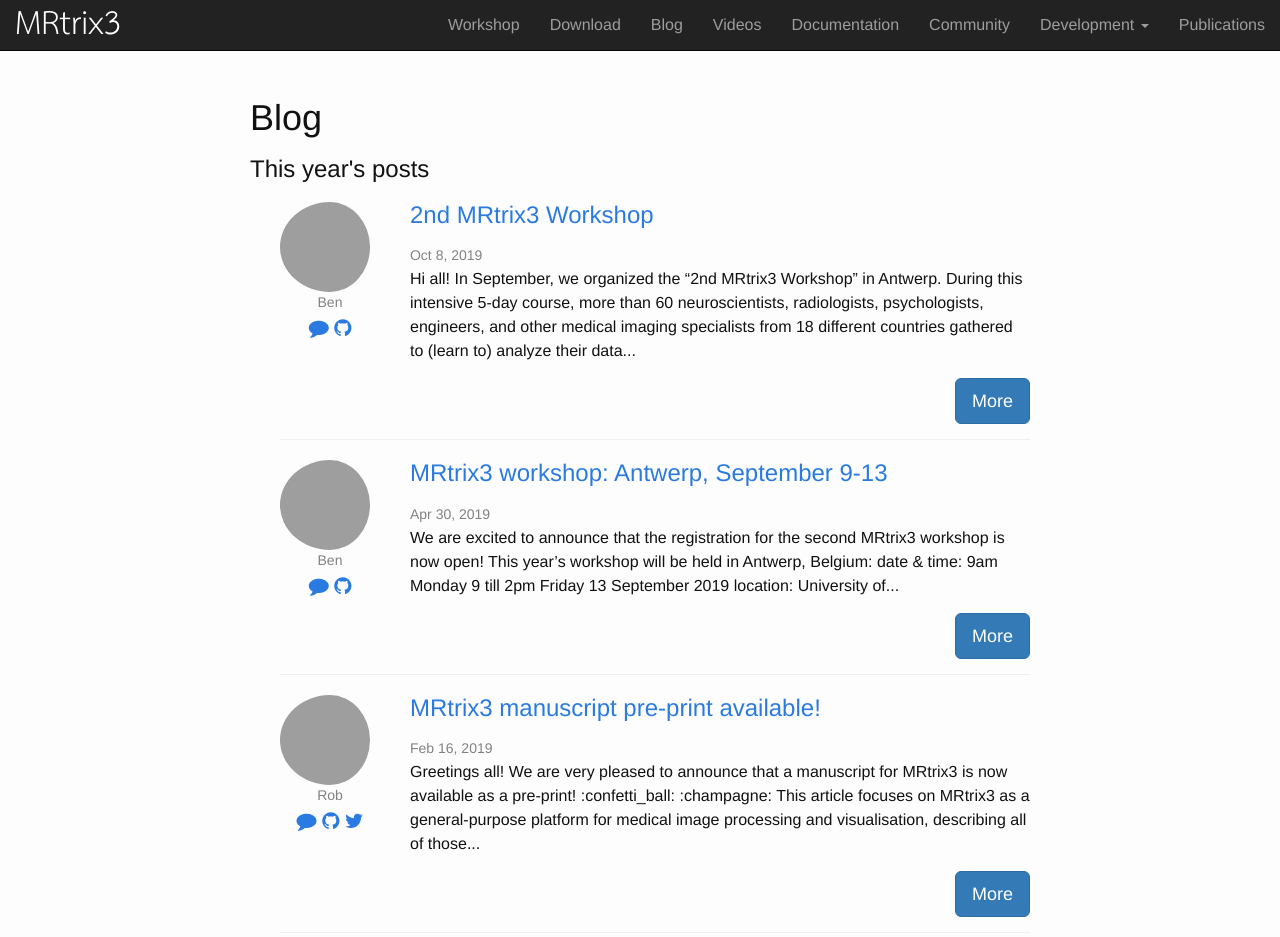
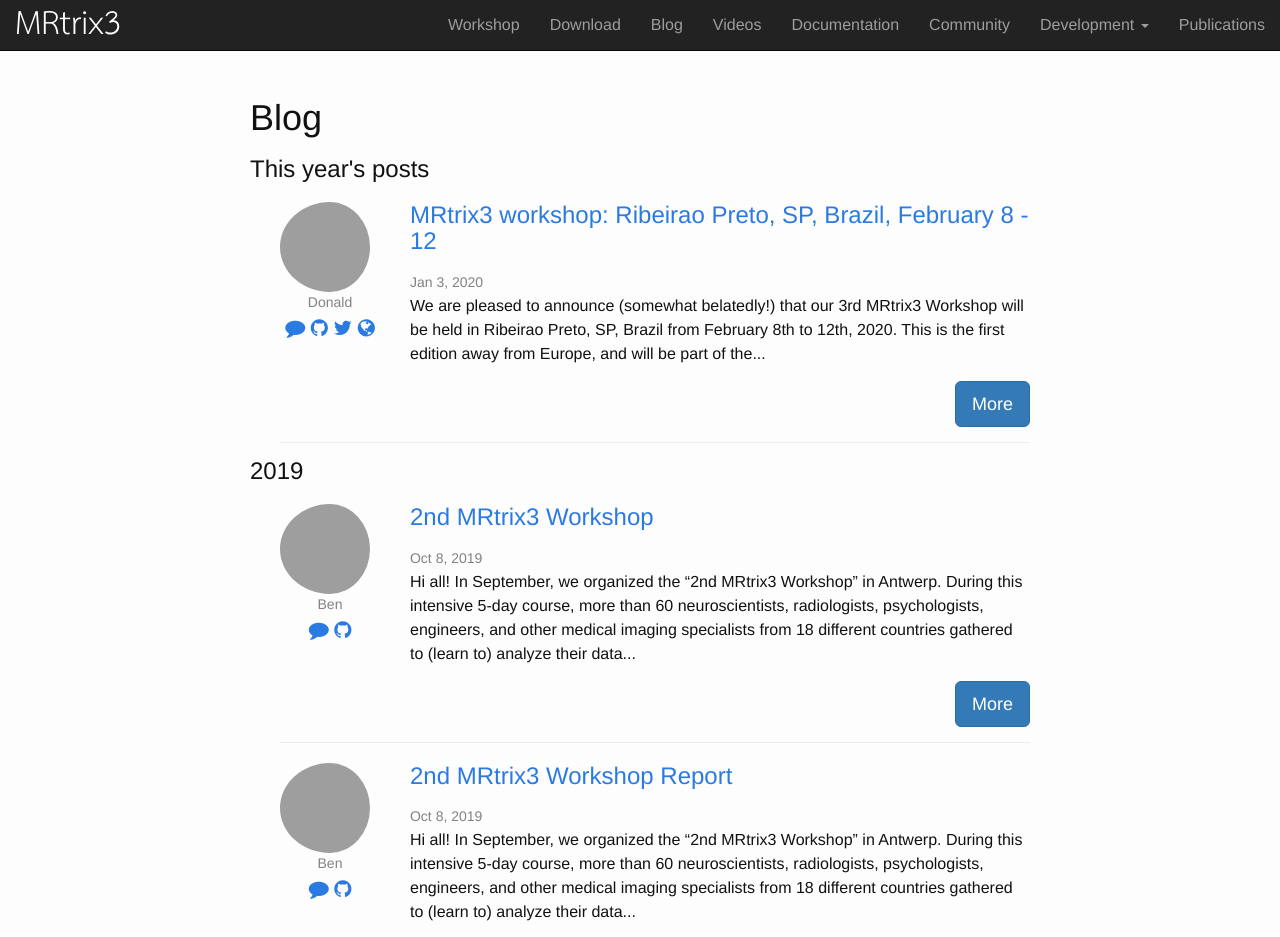
Before and after one commit to MRtrix3/MRtrix3.github.io, a Jekyll site: the page built from blog.html, in a window 1280 px wide and 1400 px high. Shown: the top 937 px of the window. Built offline with Jekyll 4.4.1, drawn with Linux system fonts in a browser that asks for light colours; nearby versions of some CDN libraries; grey boxes are pictures that could not be loaded.

Commit message:
Automatic update of blog from community forum announcements

```diff
--- a/_data/frontpage/contributors.json
+++ b/_data/frontpage/contributors.json
@@ -1,7 +1,7 @@
 [
   {
     "avatar_url": "https://avatars3.githubusercontent.com/u/3221000?v=4",
-    "contributions": 2384,
+    "contributions": 2385,
     "events_url": "https://api.github.com/users/jdtournier/events{/privacy}",
     "followers_url": "https://api.github.com/users/jdtournier/followers",
     "following_url": "https://api.github.com/users/jdtournier/following{/other_user}",
@@ -64,7 +64,7 @@
   },
   {
     "avatar_url": "https://avatars1.githubusercontent.com/u/10046944?v=4",
-    "contributions": 719,
+    "contributions": 720,
     "events_url": "https://api.github.com/users/maxpietsch/events{/privacy}",
     "followers_url": "https://api.github.com/users/maxpietsch/followers",
     "following_url": "https://api.github.com/users/maxpietsch/following{/other_user}",
@@ -449,7 +449,7 @@
     "starred_url": "https://api.github.com/users/jelleveraart/starred{/owner}{/repo}",
     "subscriptions_url": "https://api.github.com/users/jelleveraart/subscriptions",
     "type": "User",
-    "updated_at": "2019-12-02T20:26:42Z",
+    "updated_at": "2019-12-30T19:23:35Z",
     "url": "https://api.github.com/users/jelleveraart"
   },
   {
--- /dev/null
+++ b/_posts/2019/10/2019-10-08-2nd-mrtrix3-workshop-report.md
@@ -0,0 +1,23 @@
+---
+layout: post
+title: '2nd MRtrix3 Workshop Report'
+author: 'bjeurissen'
+date: 2019-10-08 10:01:04
+categories:
+discourse_id: 3052
+summary: posted by Ben Jeurissen on Oct 08, 2019
+---
+Hi all!
+
+In September, we organized the “2nd MRtrix3 Workshop” in Antwerp. During this intensive 5-day course, more than 60 neuroscientists, radiologists, psychologists, engineers, and other medical imaging specialists from 18 different countries gathered to (learn to) analyze their data using the cutting-edge technologies available in the MRtrix3 software package.
+
+Much coffee was had, interspersed with no less than 18 lectures on topics varying from simple data handling to full-blown fixel-based analysis and connectomics. During the workshop, each participant had access to a laptop preloaded with MRtrix3 and demo data, so there were plenty of opportunities to experiment and gain hands-on experience.
+
+We really enjoyed meeting all of you and had great fun poking at your sometimes exotic data sets!
+
+We look forward to seeing the applications of our technologies in the attendees' research. **Keep an eye on this space because we will soon announce the next workshop!**
+
+From the *MRtrix3* team
+
+
+![mrtrix3-workshop|661x500](https://community.mrtrix.org/uploads/default/optimized/2X/9/9038436ba12c32a05eb7a50f4c5f7448ce9c3e32_2_1322x1000.jpeg)
--- /dev/null
+++ b/_posts/2020/01/2020-01-03-mrtrix3-workshop-ribeirao-preto-sp-brazil-february-8-12.md
@@ -0,0 +1,20 @@
+---
+layout: post
+title: 'MRtrix3 workshop: Ribeirao Preto, SP, Brazil, February 8 - 12'
+author: 'jdtournier'
+date: 2020-01-03 22:29:39
+categories:
+discourse_id: 3157
+summary: posted by J-Donald Tournier on Jan 03, 2020
+---
+![5834b5_a1abf854bf674e8e9986e692120880f4_mv2](upload://rtcenVGbN5qFgPH3jbE5FiCnPf.jpeg)
+
+We are pleased to announce (somewhat belatedly!) that our 3rd _MRtrix3_ Workshop will be held in Ribeirao Preto, SP, Brazil from February 8th to 12th, 2020. This is the first edition away from Europe, and will be part of the [InBrain Workshop: Advanced Brain Imaging](https://www.inbrainlab.com/workshop), an ISMRM endorsed event.
+
+[Click here](https://www.inbrainlab.com/mrtrix3) for full details and registration.
+
+We hope to see many of you there!
+
+All the best,
+
+The *MRtrix3*  team.
```
